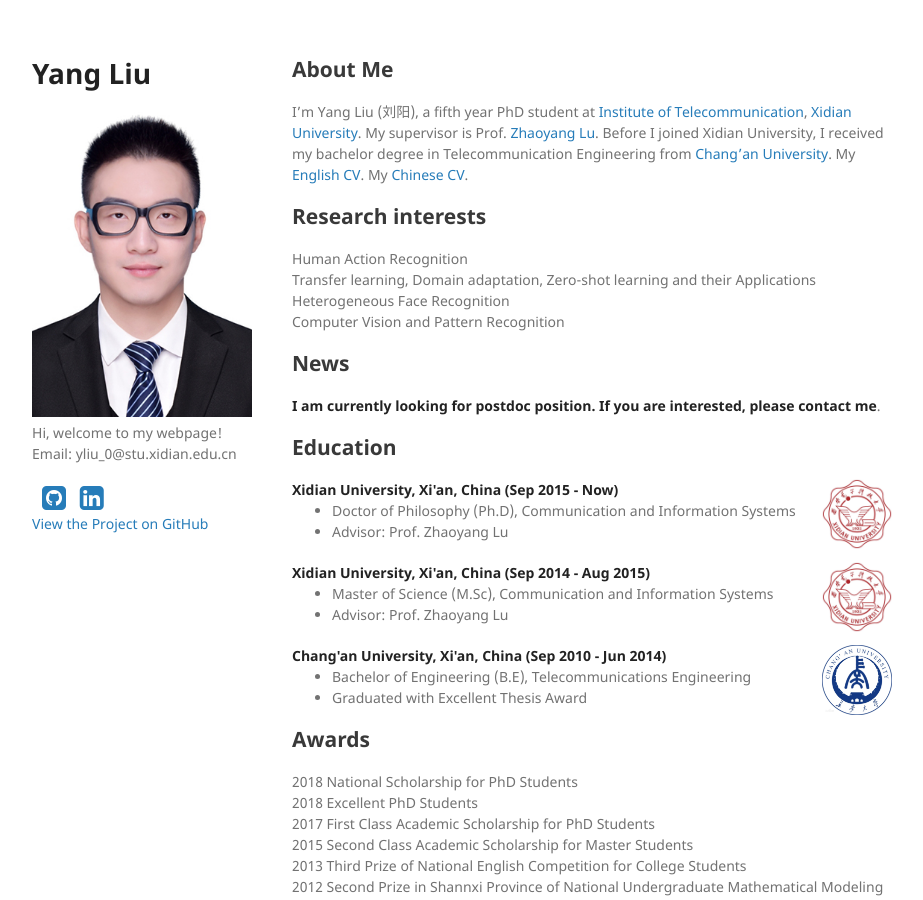
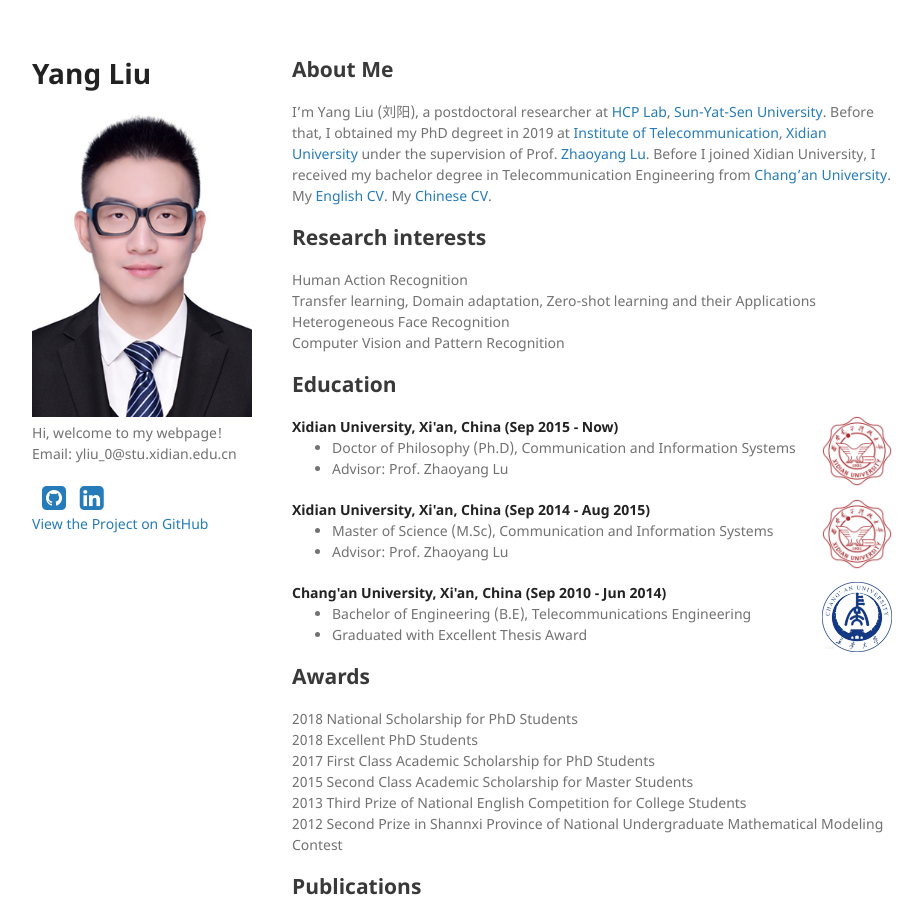
Before and after one commit to YangLiu9208/home, a Jekyll site: the page built from index.md, in a window 1280 px wide and 900 px high. Shown: the whole window, without its empty margins (178-1101 px from the left). Built offline with Jekyll 4.4.1, drawn with Linux system fonts in a browser that asks for light colours; a style sheet for code colours, icons or effects is not loaded; our own code applies the rules of GitHub Pages for plain Markdown files.

Commit message:
Update index.md

```diff
--- a/index.md
+++ b/index.md
@@ -2,16 +2,13 @@
 layout: default
 ---
 ## About Me
-I'm Yang Liu (刘阳), a fifth year PhD student at [Institute of Telecommunication](http://ste.xidian.edu.cn/), [Xidian University](https://www.xidian.edu.cn/). My supervisor is Prof. [Zhaoyang Lu](http://web.xidian.edu.cn/zhylu/). Before I joined Xidian University, I received my bachelor degree in Telecommunication Engineering from [Chang'an University](http://www.chd.edu.cn/). My [English CV](https://drive.google.com/open?id=1Zp2Nk_MW1x1_96nV6d4g1w8R2UspKcOY). My [Chinese CV](https://drive.google.com/open?id=1dJGqxSNH_pugJt5I__vWtuWRutw7sgEh).
+I'm Yang Liu (刘阳), a postdoctoral researcher at [HCP Lab](http://www.sysu-hcp.net/home/), [Sun-Yat-Sen University](http://www.sysu.edu.cn/). Before that, I obtained my PhD degreet in 2019 at [Institute of Telecommunication](http://ste.xidian.edu.cn/), [Xidian University](https://www.xidian.edu.cn/) under the supervision of Prof. [Zhaoyang Lu](http://web.xidian.edu.cn/zhylu/). Before I joined Xidian University, I received my bachelor degree in Telecommunication Engineering from [Chang'an University](http://www.chd.edu.cn/). My [English CV](https://drive.google.com/open?id=1Zp2Nk_MW1x1_96nV6d4g1w8R2UspKcOY). My [Chinese CV](https://drive.google.com/open?id=1dJGqxSNH_pugJt5I__vWtuWRutw7sgEh).
 
 ## Research interests
 Human Action Recognition
 Transfer learning, Domain adaptation, Zero-shot learning and their Applications
 Heterogeneous Face Recognition
 Computer Vision and Pattern Recognition
-
-## News
-**I am currently looking for postdoc position. If you are interested, please contact me**.
 
 ## Education
 <div align="left">
```
